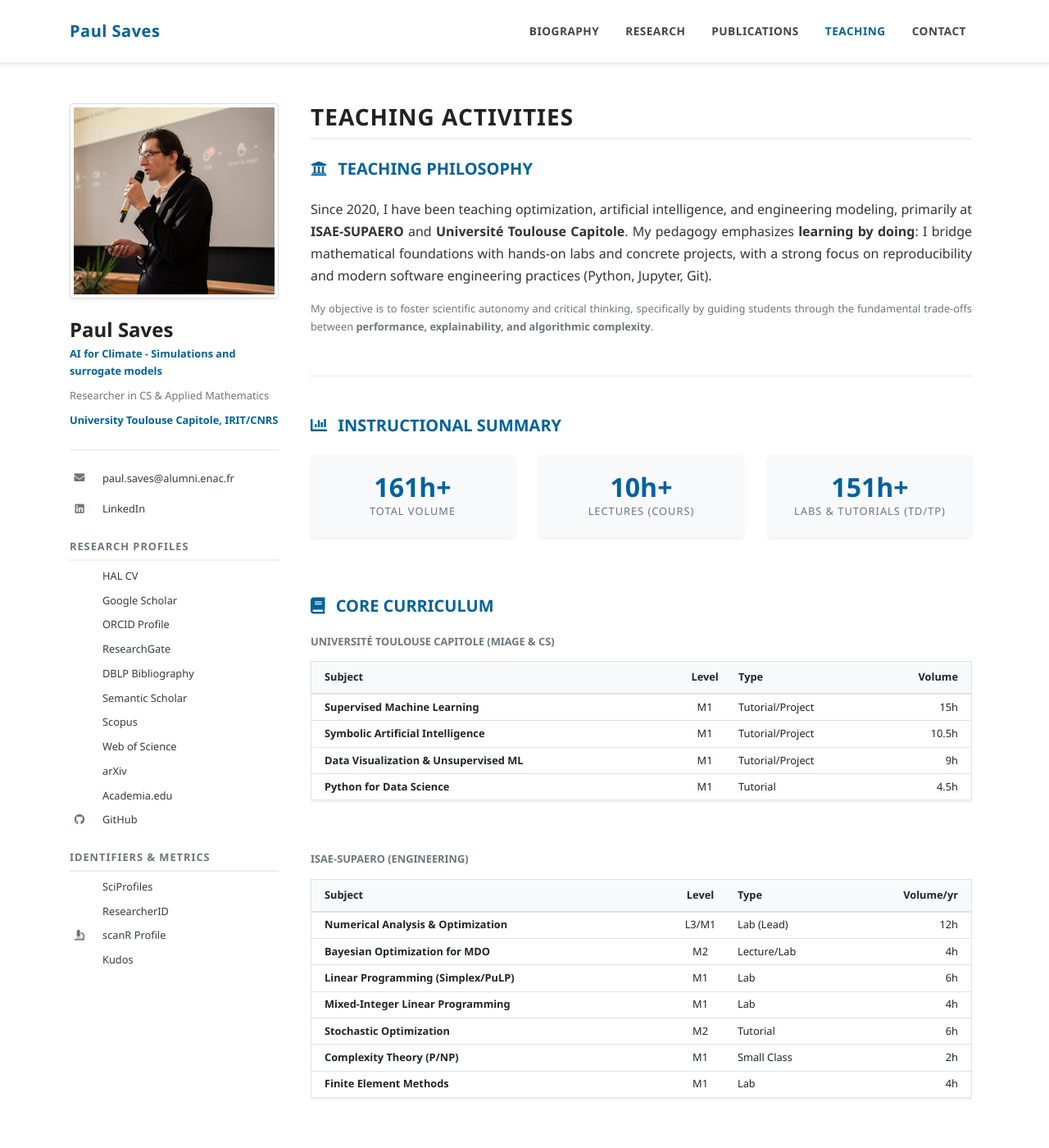
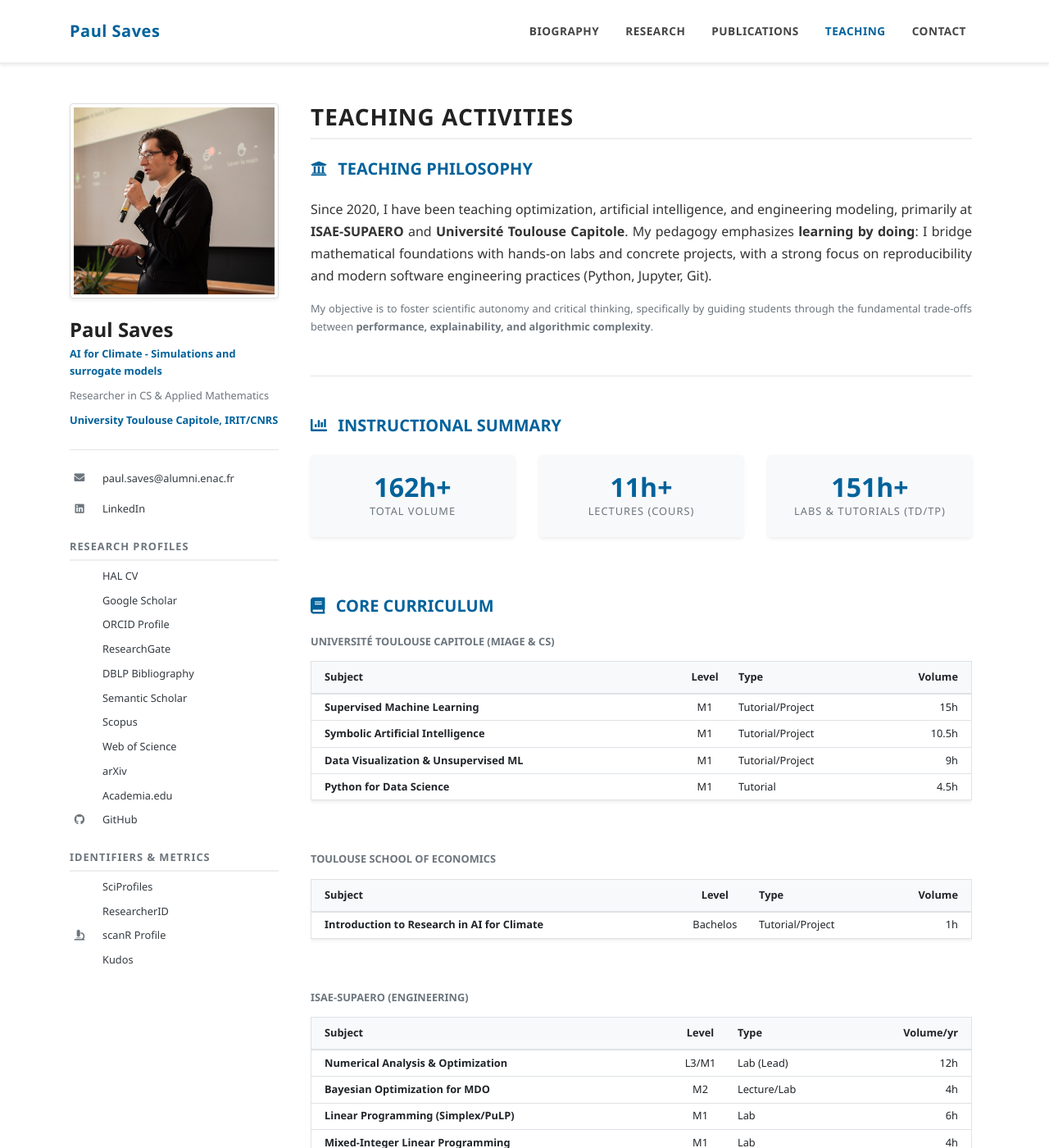
Before and after one commit to Paul-Saves/Paul-Saves.github.io, a Jekyll site: the page built from _pages/teaching.md, in a window 1280 px wide and 1400 px high. Shown: the whole window at 82% size. Built offline with Jekyll 4.4.1, drawn with Linux system fonts in a browser that asks for light colours; a style sheet for code colours, icons or effects is not loaded.

Commit message:
add classes

```diff
--- a/_pages/teaching.md
+++ b/_pages/teaching.md
@@ -23,7 +23,7 @@ title: Teaching Activities
     <div class="col-md-4 mb-4">
       <div class="card border-0 shadow-sm bg-light h-100">
         <div class="card-body">
-          <h3 class="h2 font-weight-bold text-primary mb-0">161h+</h3>
+          <h3 class="h2 font-weight-bold text-primary mb-0">162h+</h3>
           <p class="small text-muted mb-0 text-uppercase" style="letter-spacing: 1px;">Total Volume</p>
         </div>
       </div>
@@ -31,7 +31,7 @@ title: Teaching Activities
     <div class="col-md-4 mb-4">
       <div class="card border-0 shadow-sm bg-light h-100">
         <div class="card-body">
-          <h3 class="h2 font-weight-bold text-primary mb-0">10h+</h3>
+          <h3 class="h2 font-weight-bold text-primary mb-0">11h+</h3>
           <p class="small text-muted mb-0 text-uppercase" style="letter-spacing: 1px;">Lectures (Cours)</p>
         </div>
       </div>
@@ -71,6 +71,25 @@ title: Teaching Activities
     </table>
   </div>
 
+  <h3 class="h6 font-weight-bold mb-3 text-muted text-uppercase small">Toulouse School of Economics</h3>
+  <div class="table-responsive mb-5">
+    <table class="table table-hover table-sm small shadow-sm border">
+      <thead class="bg-light">
+        <tr>
+          <th class="py-2 pl-3">Subject</th>
+          <th class="py-2 text-center">Level</th>
+          <th class="py-2">Type</th>
+          <th class="py-2 text-right pr-3">Volume</th>
+        </tr>
+      </thead>
+      <tbody>
+        <tr><td class="pl-3 font-weight-bold">Introduction to Research in AI for Climate</td><td class="text-center">Bachelos</td><td>Tutorial/Project</td><td class="text-right pr-3">1h</td></tr>
+      </tbody>
+    </table>
+  </div>
+
+
+
   <h3 class="h6 font-weight-bold mb-3 text-muted text-uppercase small">ISAE-SUPAERO (Engineering)</h3>
   <div class="table-responsive mb-4">
     <table class="table table-hover table-sm small shadow-sm border">
```
Also changed, not shown: _pages/research.md (+4 -1 lines).
